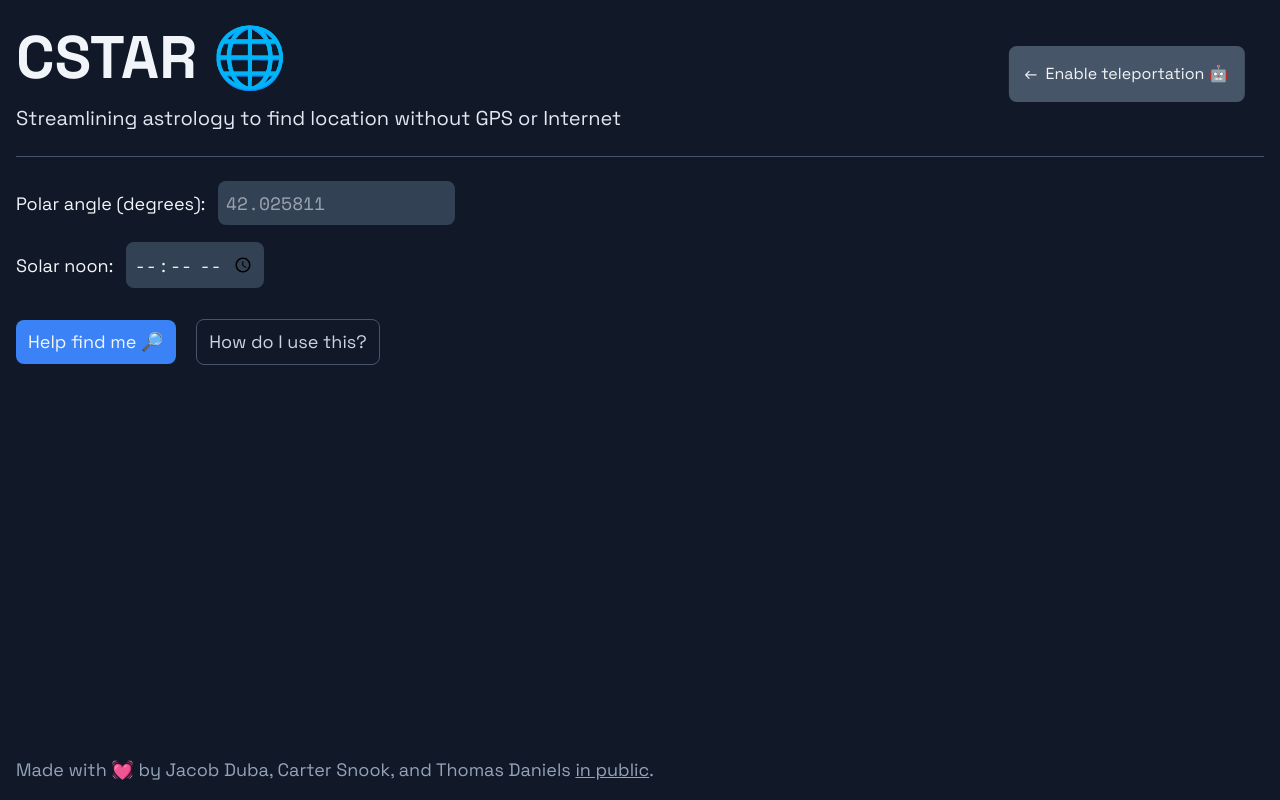
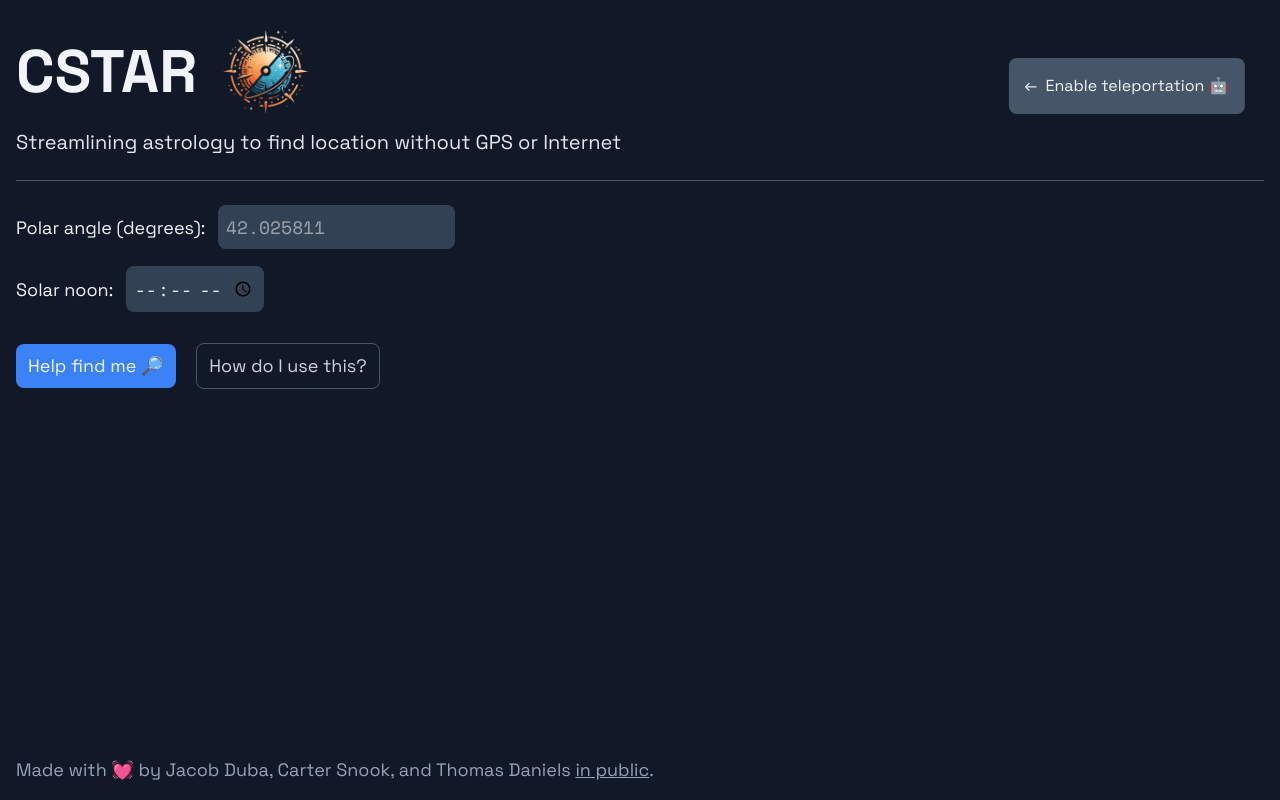
Before and after one commit to sno2/cstar, a website built with Vite: page index.html in a window 1280 px wide. Built offline with nearby package versions, Linux system fonts and the light colour scheme.

Commit message:
feat: add logo to website

```diff
--- a/index.html
+++ b/index.html
@@ -9,8 +9,14 @@
   <body class="bg-gray-900 text-slate-100 p-4 min-h-screen flex flex-col">
     <header class="pb-6 border-slate-600 border-b flex justify-between">
       <div>
-        <h1 class="text-6xl font-bold my-3">CSTAR 🌐</h1>
-        <h2 class="md:text-xl text-slate-200 mt-4 leading-tight closed">
+        <h1 class="text-6xl font-bold mt-3 flex items-center">
+          <span>CSTAR</span>
+          <img
+            src="/images/CSTAR-transparent.png"
+            class="inline-block ml-4 md:ml-6 w-auto h-[4rem] md:h-[5.5rem]"
+          />
+        </h1>
+        <h2 class="md:text-xl text-slate-200 mt-3 leading-tight closed">
           Streamlining astrology to find location without GPS or Internet
         </h2>
       </div>
```
Also changed, not shown: public/images/CSTAR-transparent.png (added), public/images/CSTAR.jpg (added).
